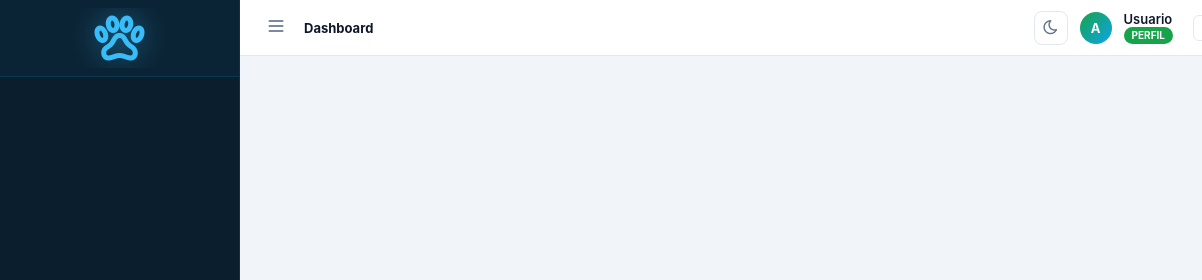
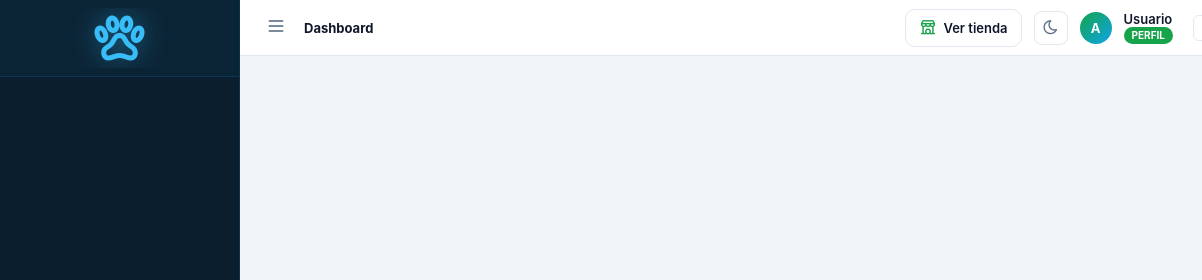
Before and after one commit to antonyoswercruznunez-code/MUNDO_PET, a website: page MUNDO_PET_V53_LIMPIO/public/index.html in a window 1280 px wide. Shown: the top 280 px of the page, 0-1202 px from the left. Drawn offline with Linux system fonts and the light colour scheme; some packages are replaced by stand-ins of ours; no server answers; a script that the page names is missing.

Commit message:
feat(panel): boton Ver tienda en la barra superior

```diff
--- a/MUNDO_PET_V53_LIMPIO/public/assets/css/sistema.css
+++ b/MUNDO_PET_V53_LIMPIO/public/assets/css/sistema.css
@@ -774,3 +774,13 @@ body.sidebar-abierto #sidebar-backdrop { display: block; }
   .page-header-left h2 { font-size: 17px; }
   .topbar-badge { display: none; }
 }
+/* ── BARRA SUPERIOR: acceso a la tienda web ───────────────────── */
+#btn-ver-tienda {
+  display: inline-flex; align-items: center; gap: 7px; height: 38px; padding: 0 13px; border-radius: 10px;
+  border: 1px solid var(--card-border); background: var(--card-bg); color: var(--texto-fuerte);
+  font-size: 13px; font-weight: 600; text-decoration: none; white-space: nowrap;
+  transition: border-color .15s, color .15s, transform .15s;
+}
+#btn-ver-tienda i { font-size: 17px; color: var(--verde); }
+#btn-ver-tienda:hover { border-color: var(--verde); color: var(--verde); transform: translateY(-1px); }
+@media (max-width: 768px) { #btn-ver-tienda span { display: none; } #btn-ver-tienda { padding: 0 10px; } }
--- a/MUNDO_PET_V53_LIMPIO/public/index.html
+++ b/MUNDO_PET_V53_LIMPIO/public/index.html
@@ -170,6 +170,7 @@
       <div class="topbar-breadcrumb"><strong id="breadcrumb-titulo">Dashboard</strong></div>
     </div>
     <div class="topbar-right">
+      <a id="btn-ver-tienda" href="/tienda" target="_blank" rel="noopener" title="Abrir la tienda web en otra pestaña"><i class="ti ti-building-store"></i><span>Ver tienda</span></a>
       <button id="btn-tema" title="Cambiar tema"><i class="ti ti-moon"></i></button>
       <div class="topbar-avatar" id="topbar-avatar">A</div>
       <div style="line-height:1.3">
```
